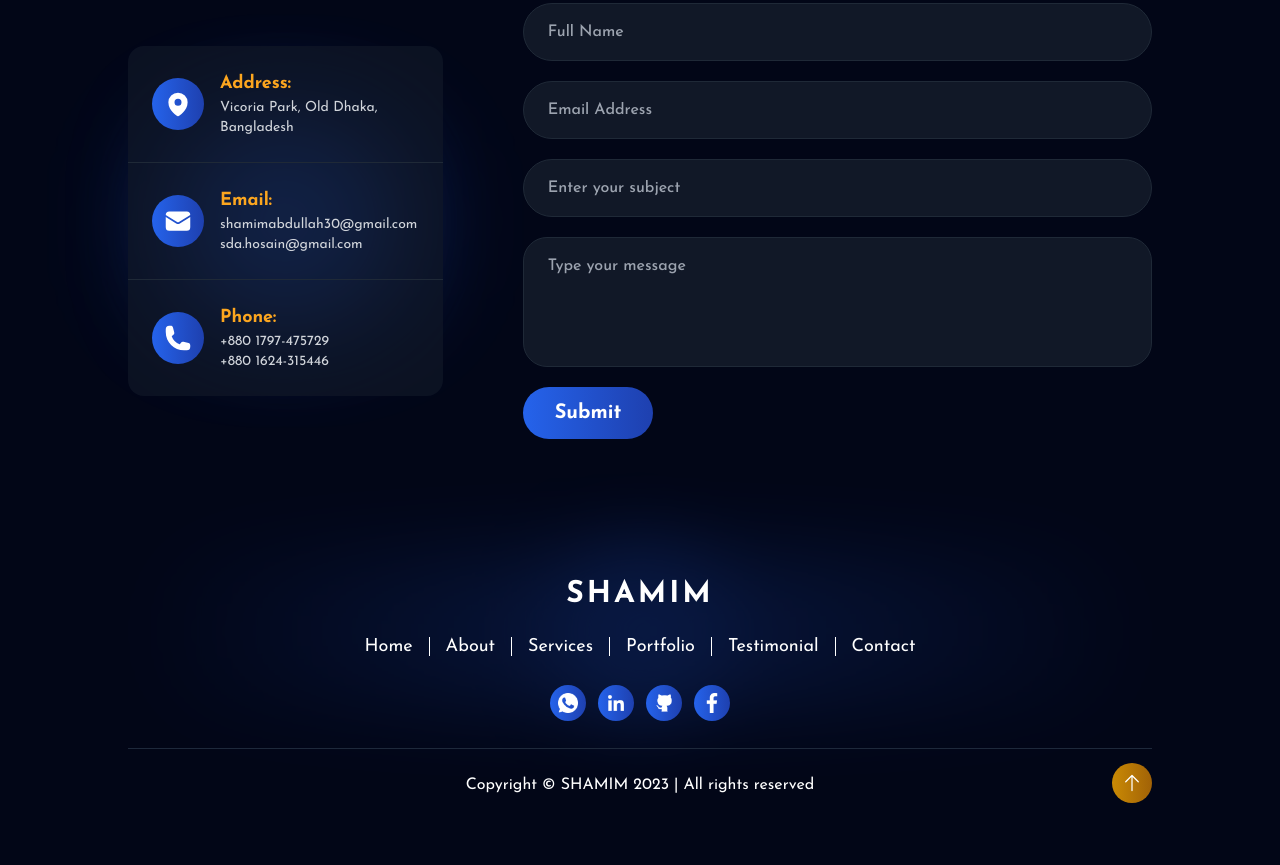
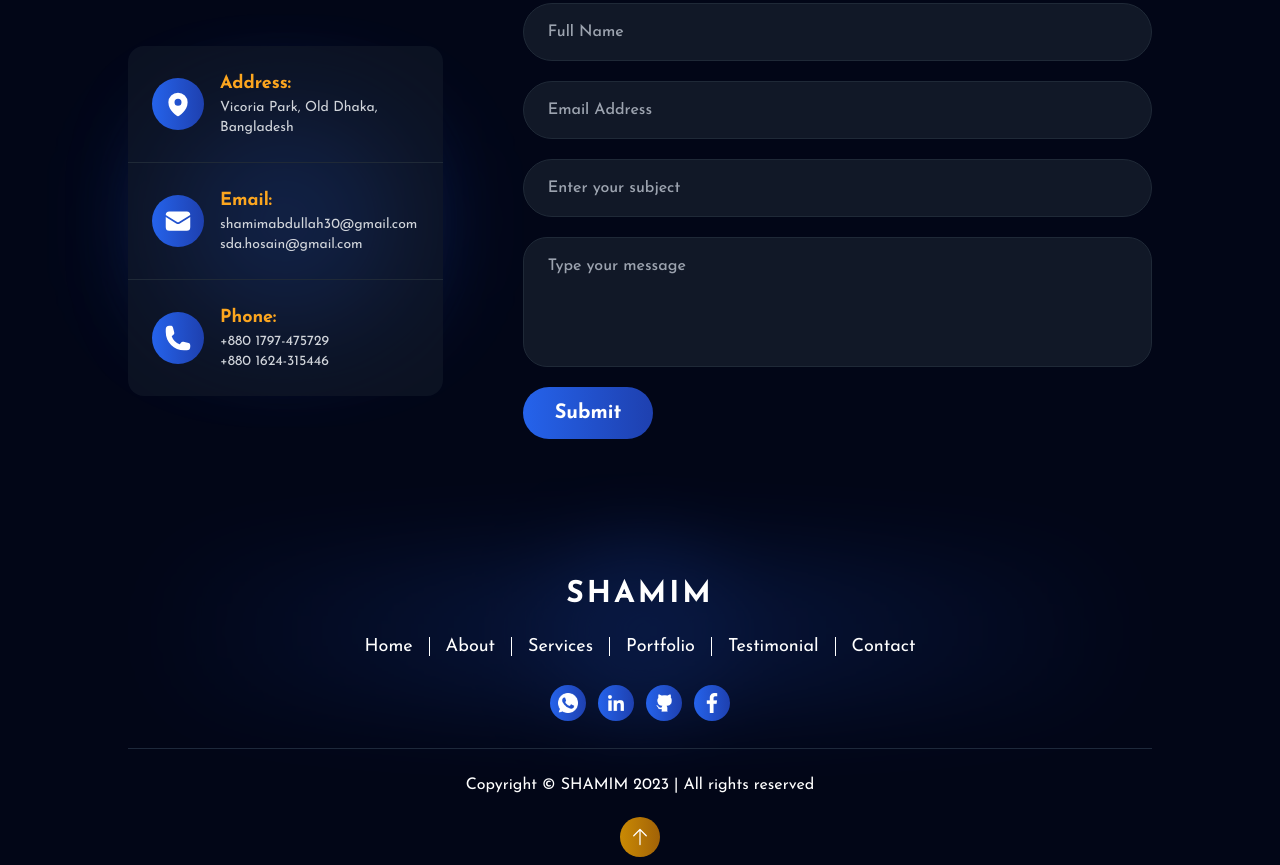
Before and after one commit to abshamim/tailwindcss-portfolio, a website built with Vite: page index.html in a window 1280 px wide. Shown: the part 5814-6679 px from the top of the page. Before the commit the page ends 6631 px from the top, so only its background shows below. Built offline with nearby package versions, Linux system fonts and the light colour scheme.

Commit message:
correction

```diff
--- a/index.html
+++ b/index.html
@@ -739,9 +739,9 @@
         </div>
         <div class="container mx-auto w-[90%] xl:w-4/5 h-1 border-b border-slate-400 dark:border-slate-800">
         </div>
-        <div class="relative container text-center mx-auto w-[90%] xl:w-4/5 text-white">
+        <div class="container text-center mx-auto w-[90%] xl:w-4/5 text-white">
             <p class="pt-4 pb-3 sm:pt-6 sm:pb-5 text-xs sm:text-sm md:text-base text-slate-950 dark:text-white">Copyright © SHAMIM 2023 | All rights reserved</p>
-            <a class="absolute top-1/2 right-0 transform -translate-y-1/2 " href="#header">
+            <a class="text-center mx-auto inline-block" href="#header">
                 <div class="p-2 sm:p-[10px] bg-gradient-to-r from-yellow-600 to-yellow-700 rounded-full">
                     <svg xmlns="http://www.w3.org/2000/svg" viewBox="0 0 24 24" fill="currentColor" class="w-4 h-4 sm:w-5 sm:h-5">
                         <path fill-rule="evenodd" d="M11.47 2.47a.75.75 0 011.06 0l7.5 7.5a.75.75 0 11-1.06 1.06l-6.22-6.22V21a.75.75 0 01-1.5 0V4.81l-6.22 6.22a.75.75 0 11-1.06-1.06l7.5-7.5z" clip-rule="evenodd"/>
```
Also changed, not shown: output/style.css.
